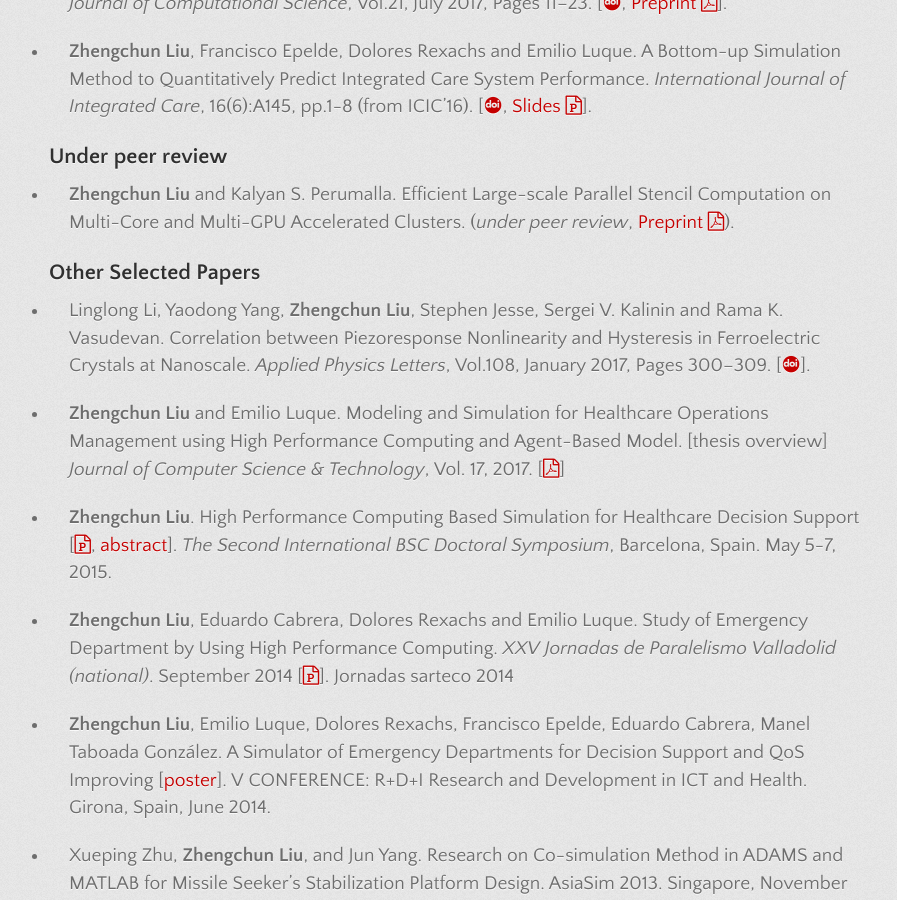
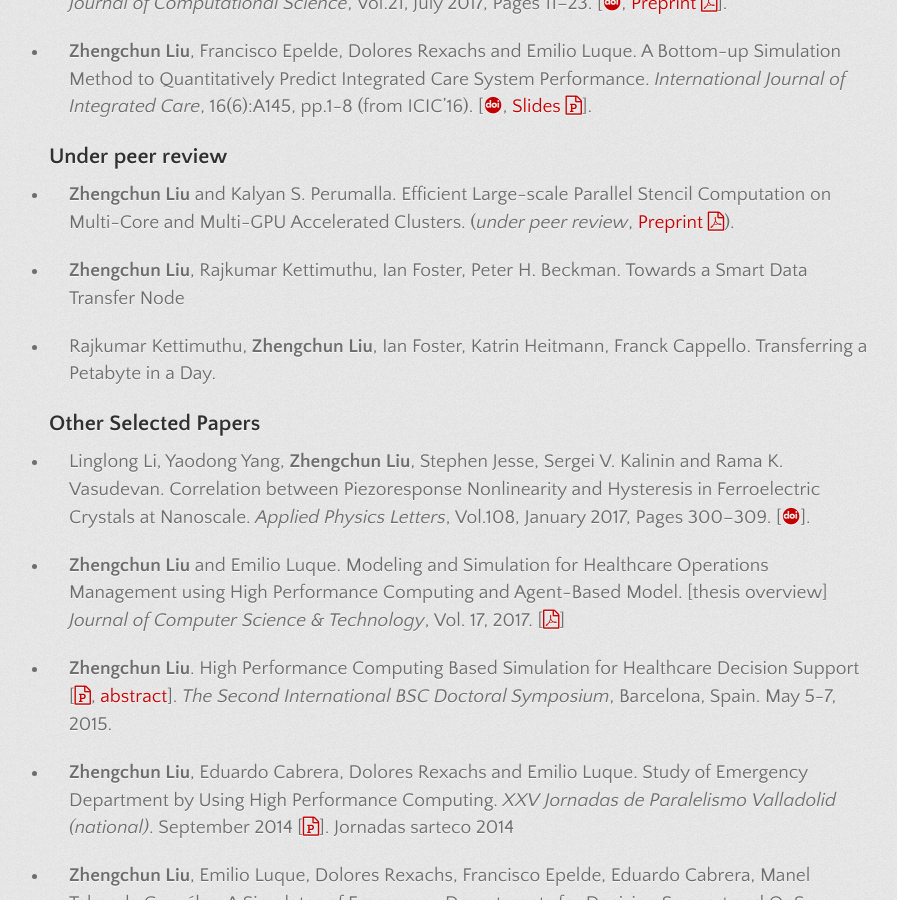
Before and after one commit to lzhengchun/lzhengchun.github.io, a Jekyll site: the page built from Publication.md, in a window 1280 px wide and 900 px high, scrolled down 1280 px. Shown: the whole window, without its empty margins (181-1078 px from the left). Built offline with Jekyll 4.4.1, drawn with Linux system fonts in a browser that asks for light colours; some web fonts are replaced.

Commit message:
add, delete, polish etc.

```diff
--- a/Publication.md
+++ b/Publication.md
@@ -28,6 +28,10 @@ title: Home
 ## Under peer review
 - __Zhengchun Liu__ and Kalyan S. Perumalla. Efficient Large-scale Parallel Stencil Computation on Multi-Core and Multi-GPU Accelerated Clusters. (_under peer review_, [Preprint <i class="fa fa-file-pdf-o" aria-hidden="true"></i>](file/B2R-3d.pdf)).
 
+- __Zhengchun Liu__, Rajkumar Kettimuthu, Ian Foster, Peter H. Beckman. Towards a Smart Data Transfer Node
+
+- Rajkumar Kettimuthu, __Zhengchun Liu__, Ian Foster, Katrin Heitmann, Franck Cappello. Transferring a Petabyte in a Day.
+
 ## Other Selected Papers
 
 - Linglong Li, Yaodong Yang, __Zhengchun Liu__, Stephen Jesse, Sergei V. Kalinin and Rama K. Vasudevan. Correlation between Piezoresponse Nonlinearity and Hysteresis in Ferroelectric Crystals at Nanoscale. *Applied Physics Letters*, Vol.108, January 2017, Pages 300–309. [[<i class="ai ai-doi" aria-hidden="true"></i>](https://doi.org/10.1063/1.4947533)].
```
